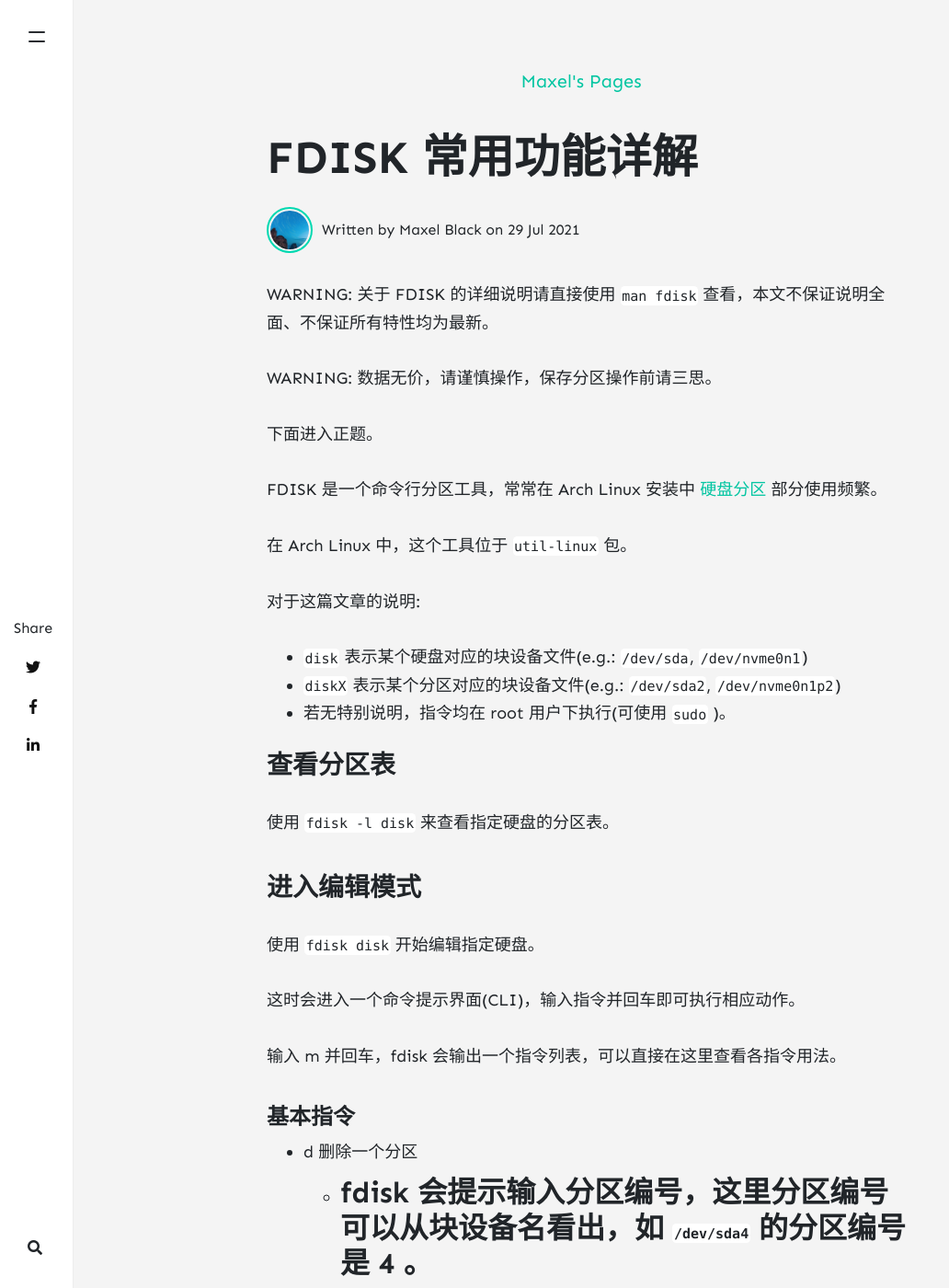
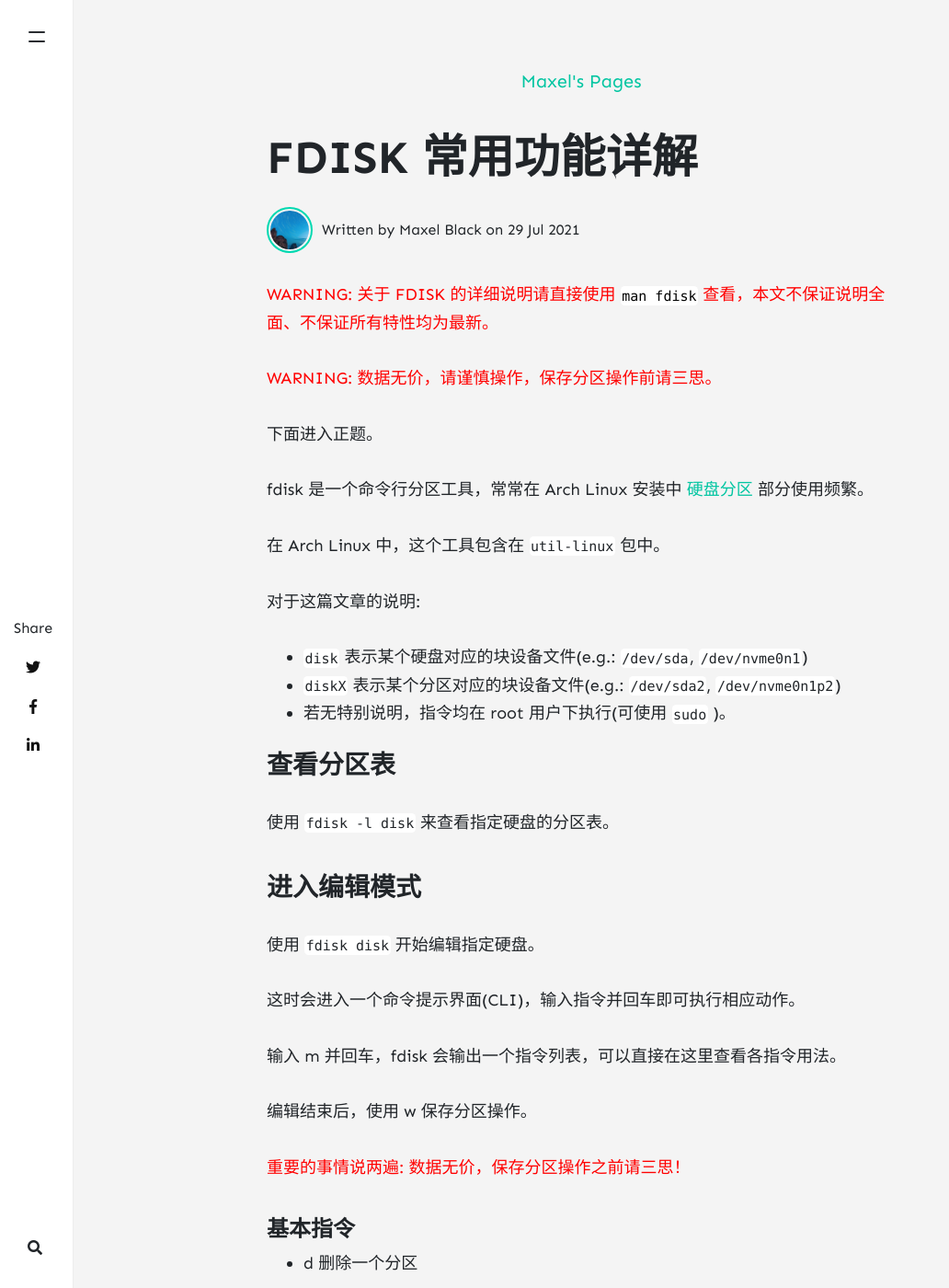
Before and after one commit to maxelblack/maxels-pages, a Jekyll site: the page built from _posts/2021-07-29-fdisk.md, in a window 1280 px wide and 1400 px high. Shown: the whole window at 92% size, without its empty margins (0-1032 px from the left). Built offline with Jekyll 4.4.1, drawn with Linux system fonts in a browser that asks for light colours; nearby versions of some CDN libraries; comment, search, counter and statistics services are not loaded.

Commit message:
Update fdisk tips

```diff
--- a/_posts/2021-07-29-fdisk.md
+++ b/_posts/2021-07-29-fdisk.md
@@ -6,16 +6,16 @@ author: maxelbk
 categories: [ "Linux", "技术", "教程", "命令行" ]
 ---
 
-<div style="font-color:red">
-    <p>WARNING: 关于 FDISK 的详细说明请直接使用 <code style="font-color:black" class="highlighter-rouge language-plaintext">man fdisk</code> 查看，本文不保证说明全面、不保证所有特性均为最新。</p>
+<div style="color:red">
+    <p>WARNING: 关于 FDISK 的详细说明请直接使用 <code style="color:black" class="highlighter-rouge language-plaintext">man fdisk</code> 查看，本文不保证说明全面、不保证所有特性均为最新。</p>
     <p>WARNING: 数据无价，请谨慎操作，保存分区操作前请三思。</p>
 </div>
 
 下面进入正题。
 
-FDISK 是一个命令行分区工具，常常在 Arch Linux 安装中 [硬盘分区](/linux/arch-inst#硬盘分区) 部分使用频繁。
+fdisk 是一个命令行分区工具，常常在 Arch Linux 安装中 [硬盘分区](/linux/arch-inst#硬盘分区) 部分使用频繁。
 
-在 Arch Linux 中，这个工具位于 `util-linux` 包。
+在 Arch Linux 中，这个工具包含在 `util-linux` 包中。
 
 对于这篇文章的说明:
 - `disk` 表示某个硬盘对应的块设备文件(e.g.: `/dev/sda`, `/dev/nvme0n1`)
@@ -34,7 +34,9 @@ FDISK 是一个命令行分区工具，常常在 Arch Linux 安装中 [硬盘分
 
 输入 m 并回车，fdisk 会输出一个指令列表，可以直接在这里查看各指令用法。
 
+编辑结束后，使用 w 保存分区操作。
 
+<p><font color="red">重要的事情说两遍: 数据无价，保存分区操作之前请三思！</font></p>
 
 #### 基本指令
 
```
